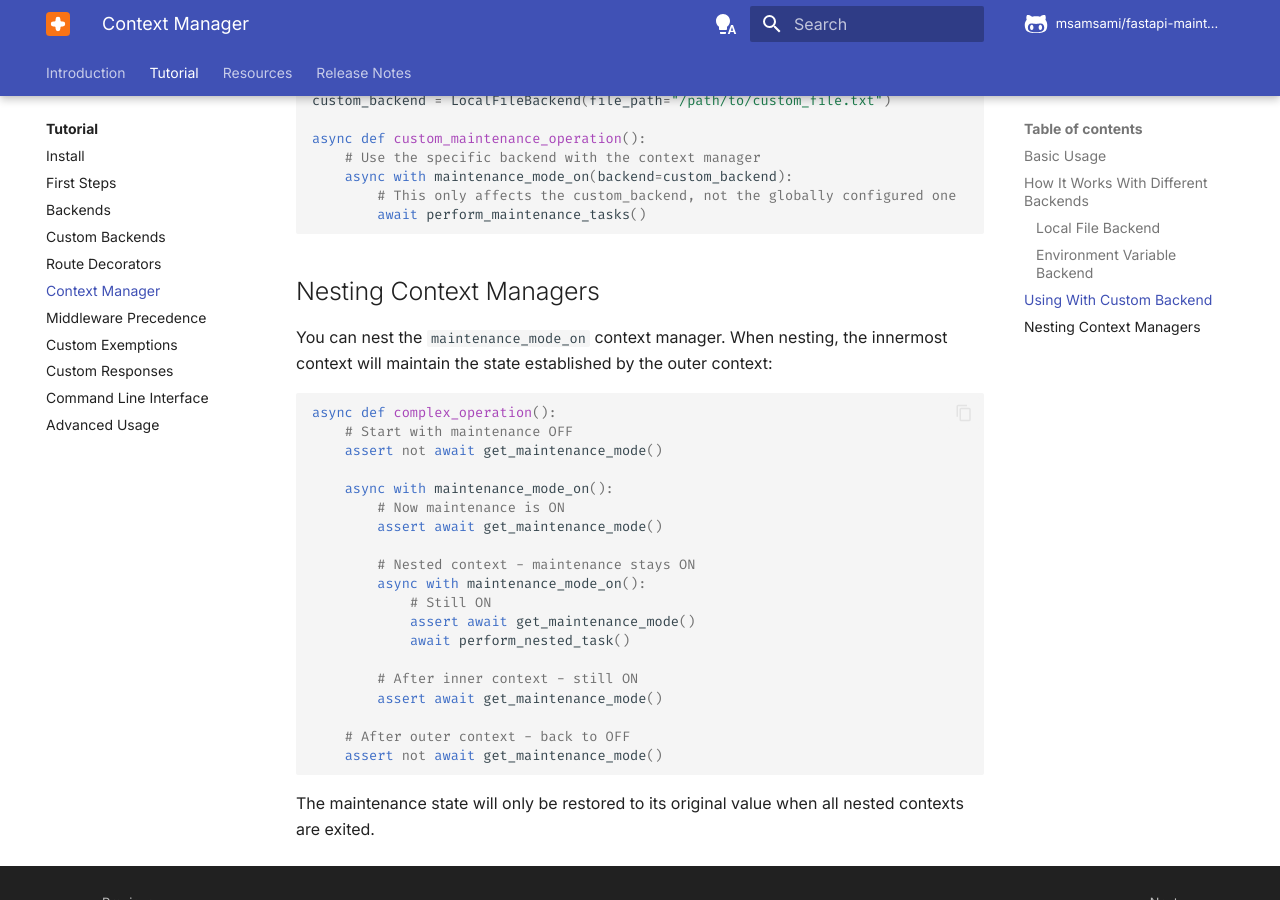
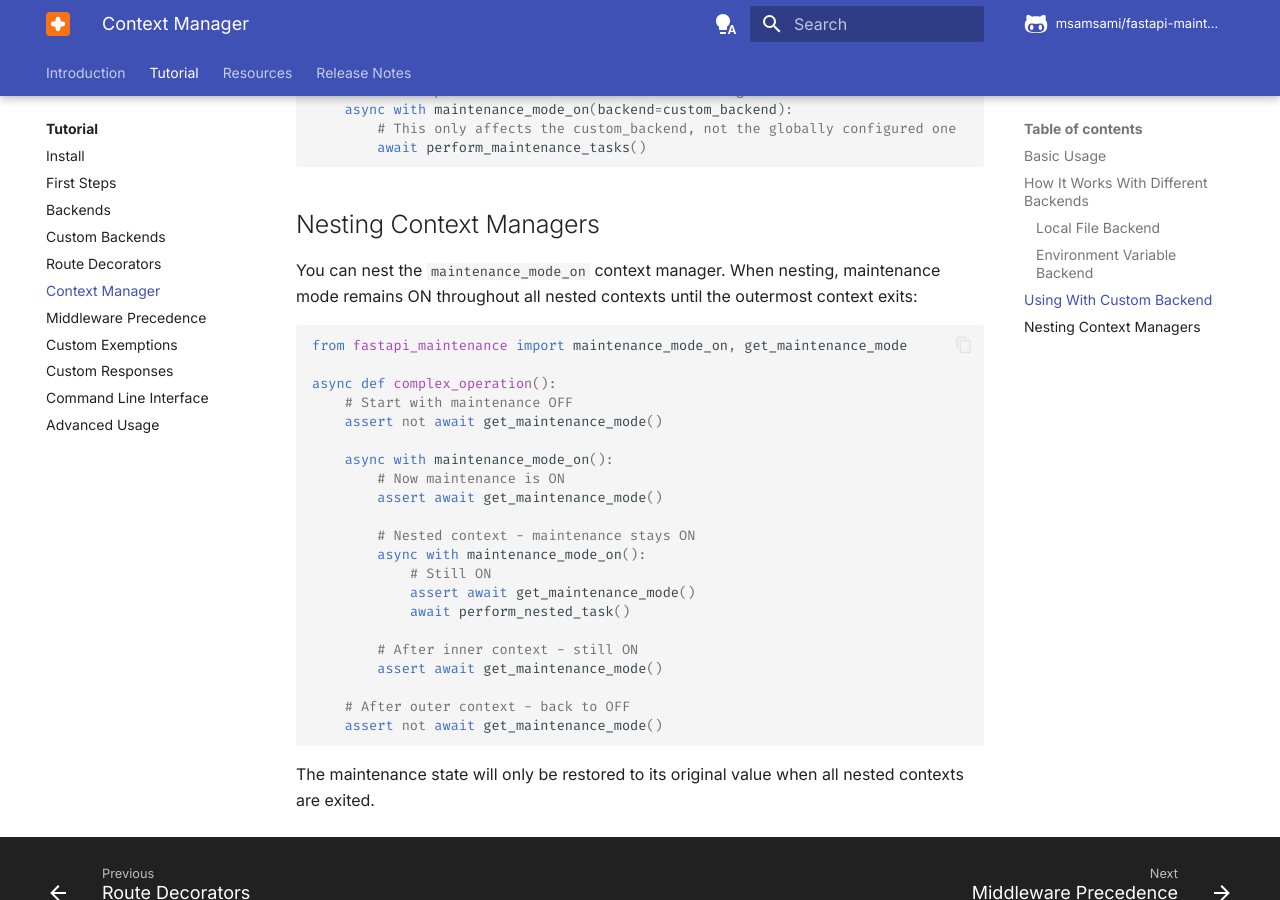
Before and after one commit to msamsami/fastapi-maintenance, an MkDocs documentation site: the page built from docs/tutorial/context-manager.md, in a window 1280 px wide and 900 px high, scrolled down 2500 px. Built offline with MkDocs 1.6.1 and Material for MkDocs 9.7.7, drawn with Linux system fonts in a browser that asks for light colours; comment, search, counter and statistics services are not loaded; some of the changed text lies outside the part shown.

Commit message:
Clarify context manager nesting behavior

````diff
--- a/docs/tutorial/context-manager.md
+++ b/docs/tutorial/context-manager.md
@@ -115,9 +113,11 @@ async def custom_maintenance_operation():
 
 ## Nesting Context Managers
 
-You can nest the `maintenance_mode_on` context manager. When nesting, the innermost context will maintain the state established by the outer context:
+You can nest the `maintenance_mode_on` context manager. When nesting, maintenance mode remains ON throughout all nested contexts until the outermost context exits:
 
 ```python
+from fastapi_maintenance import maintenance_mode_on, get_maintenance_mode
+
 async def complex_operation():
     # Start with maintenance OFF
     assert not await get_maintenance_mode()
````
Also changed, not shown: other parts of docs/tutorial/context-manager.md (+0 -2 lines).
